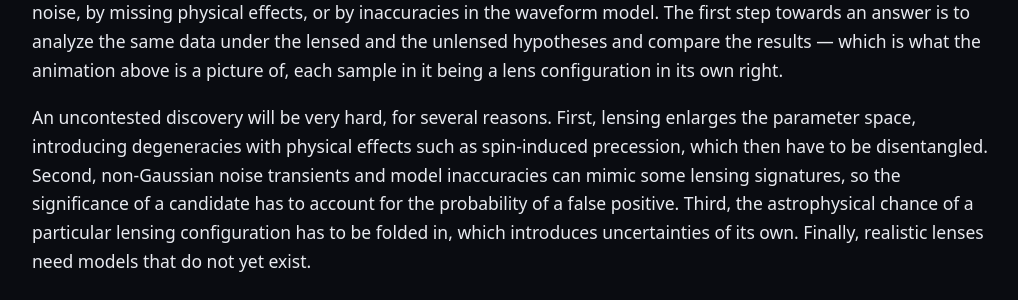
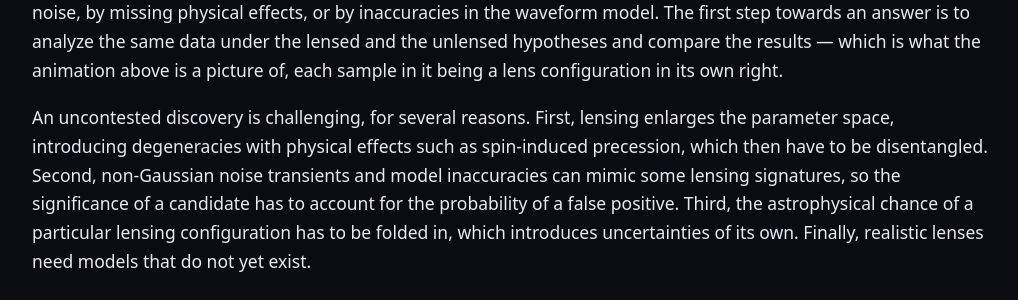
Before and after one commit to glow-astro/website, a Jekyll site: the page built from data-analysis.html, in a window 1280 px wide and 900 px high, scrolled down 885 px. Shown: the part 155-455 px from the top of the window, without its empty margins (128-1146 px from the left). Built offline with Jekyll 4.4.1, drawn with Linux system fonts in a browser that asks for light colours.

Commit message:
Two wording changes from the owner
  wave-optics.html   "Which lenses a wave can feel" -> "Which lenses can a
                     wave feel". The anchor (#scales) is unchanged, and
                     nothing linked to the heading text.
  data-analysis.html "An uncontested discovery will be very hard" ->
                     "is challenging".

Co-Authored-By: Claude Opus 5 <noreply@anthropic.com>
Claude-Session: https://claude.ai/code/session_01L7GT62S61eYxRuSFTmWGfu

```diff
--- a/data-analysis.html
+++ b/data-analysis.html
@@ -40,7 +40,7 @@ topic_id: data-analysis
     configuration in its own right.
   </p>
   <p>
-    An uncontested discovery will be very hard, for several reasons. First,
+    An uncontested discovery is challenging, for several reasons. First,
     lensing enlarges the parameter space, introducing degeneracies with physical
     effects such as spin-induced precession, which then have to be disentangled.
     Second, non-Gaussian noise transients and model inaccuracies can mimic some
--- a/wave-optics.html
+++ b/wave-optics.html
@@ -89,7 +89,7 @@ topic_id: wave-optics
 </section>
 
 <section class="section" id="scales" aria-labelledby="scales-heading">
-  <h2 id="scales-heading">Which lenses a wave can feel</h2>
+  <h2 id="scales-heading">Which lenses can a wave feel</h2>
   <p>
     Diffraction sets its own scale, and for an isolated lens that scale is the
     ratio of the signal's wavelength to the lens's gravitational radius. This
```
